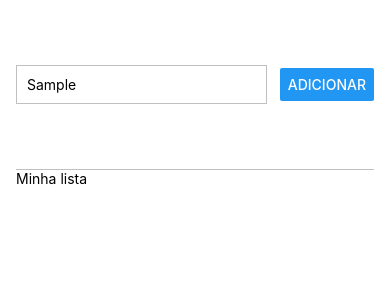
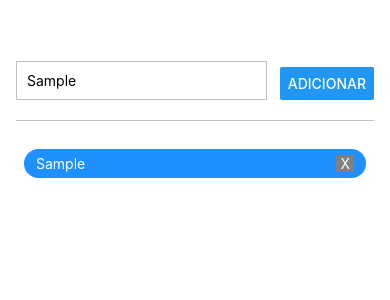
Before and after one commit to henriqueregatieri/react-native_goals-list, a React Native app: screen / in a window 390 px wide. Both pictures are taken after typing "Sample" into the empty fields and a click on the button "ADICIONAR". Shown: the top 300 px of the page. Built offline with nearby package versions, Linux system fonts and the light colour scheme.

Commit message:
feat: Add list functionality

```diff
--- a/App.js
+++ b/App.js
@@ -1,14 +1,49 @@
+import { useState } from 'react';
 import { Button, StyleSheet, TextInput, Text, View } from 'react-native';
 
 export default function App() {
+  const [goalText, setGoalText] = useState('');
+  const [goals, setGoals] = useState([]);
+
+  function goalInputHandler(text) {
+    setGoalText(text);
+  }
+
+  function addGoalHandler() {
+    setGoals((current) => [...current, goalText]);
+  }
+
+  function removeGoal(index) {
+    setGoals(goals.filter((_, i) => i !== index));
+  }
+
   return (
     <View style={styles.appContainer}>
       <View style={styles.inputContainer}>
-        <TextInput placeholder='Ponha teu item!' style={styles.textInput} />
-        <Button title='Adicionar' />
+        <TextInput
+          placeholder='Ponha teu item aqui'
+          style={styles.textInput}
+          onChangeText={goalInputHandler}
+        />
+        <Button title='Adicionar' onPress={addGoalHandler} />
       </View>
       <View style={styles.goalsContainer}>
-        <Text>Minha lista</Text>
+        {goals.map((goal, index) => (
+          <View style={styles.goalItemContainer}>
+            <Text key={index} style={styles.goalItemText}>
+              {goal}
+            </Text>
+            <Text
+              title='Remover'
+              style={styles.goalItemButton}
+              onPress={() => {
+                removeGoal(index);
+              }}
+            >
+              X
+            </Text>
+          </View>
+        ))}
       </View>
     </View>
   );
@@ -16,17 +51,19 @@ export default function App() {
 
 const styles = StyleSheet.create({
   appContainer: {
+    flex: 1,
     paddingHorizontal: 16,
-    flex: 1,
   },
   inputContainer: {
     flex: 1,
     flexDirection: 'row',
     justifyContent: 'space-between',
-    alignItems: 'center',
+    alignItems: 'flex-end',
     gap: 10,
     borderBottomWidth: 1,
     borderBottomColor: 'silver',
+    paddingBottom: 20,
+    marginBottom: 20,
   },
   textInput: {
     borderWidth: 1,
@@ -35,6 +72,25 @@ const styles = StyleSheet.create({
     padding: 10,
   },
   goalsContainer: {
-    flex: 4,
+    flex: 7,
+  },
+  goalItemContainer: {
+    flexDirection: 'row',
+    alignItems: 'center',
+    justifyContent: 'space-between',
+    margin: 8,
+    paddingHorizontal: 12,
+    paddingVertical: 6,
+    borderRadius: 6,
+    backgroundColor: 'dodgerblue',
+    borderRadius: 100,
+  },
+  goalItemText: {
+    color: 'white',
+  },
+  goalItemButton: {
+    backgroundColor: 'gray',
+    color: 'white',
+    paddingHorizontal: 4,
   },
 });
```
